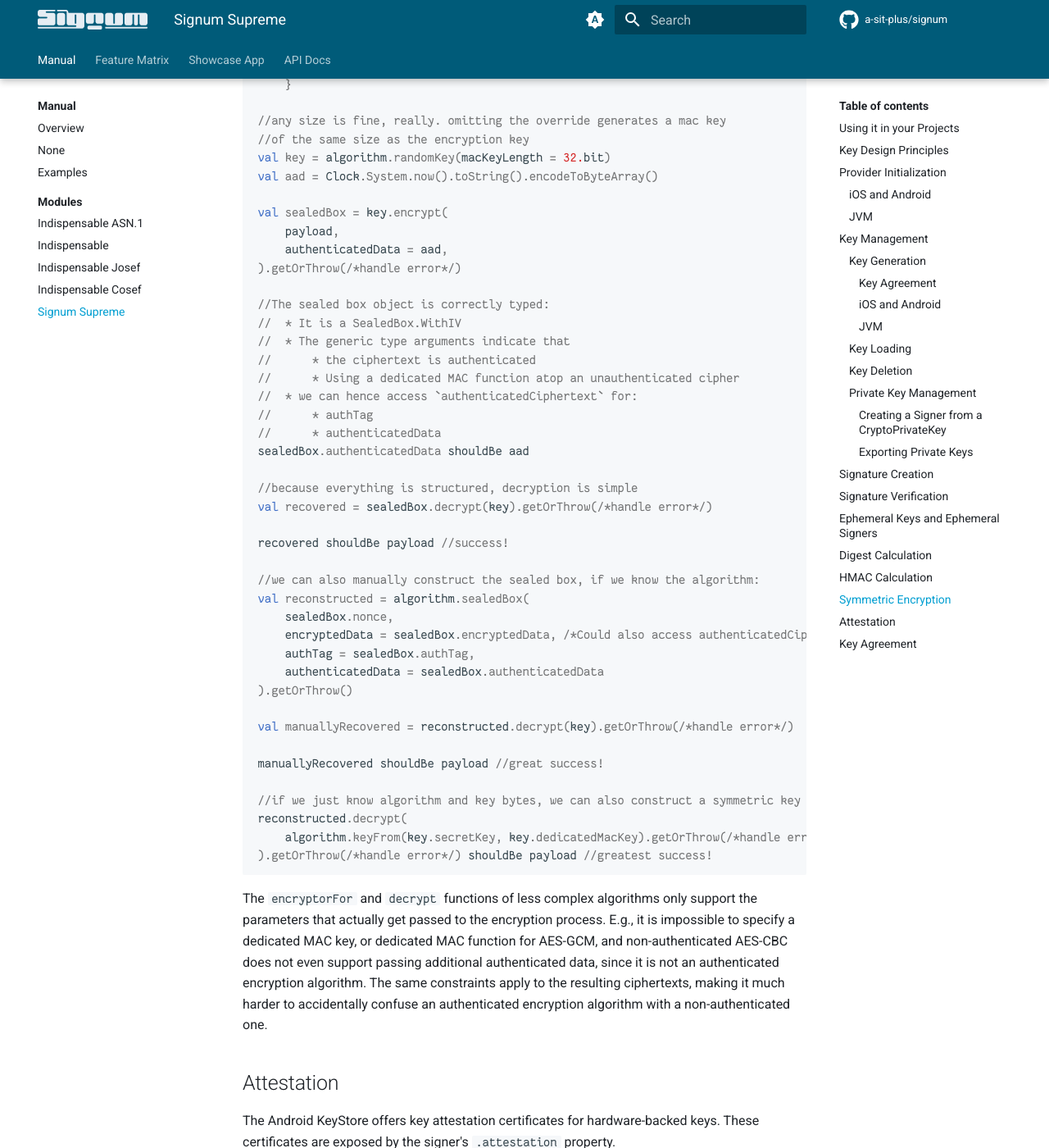
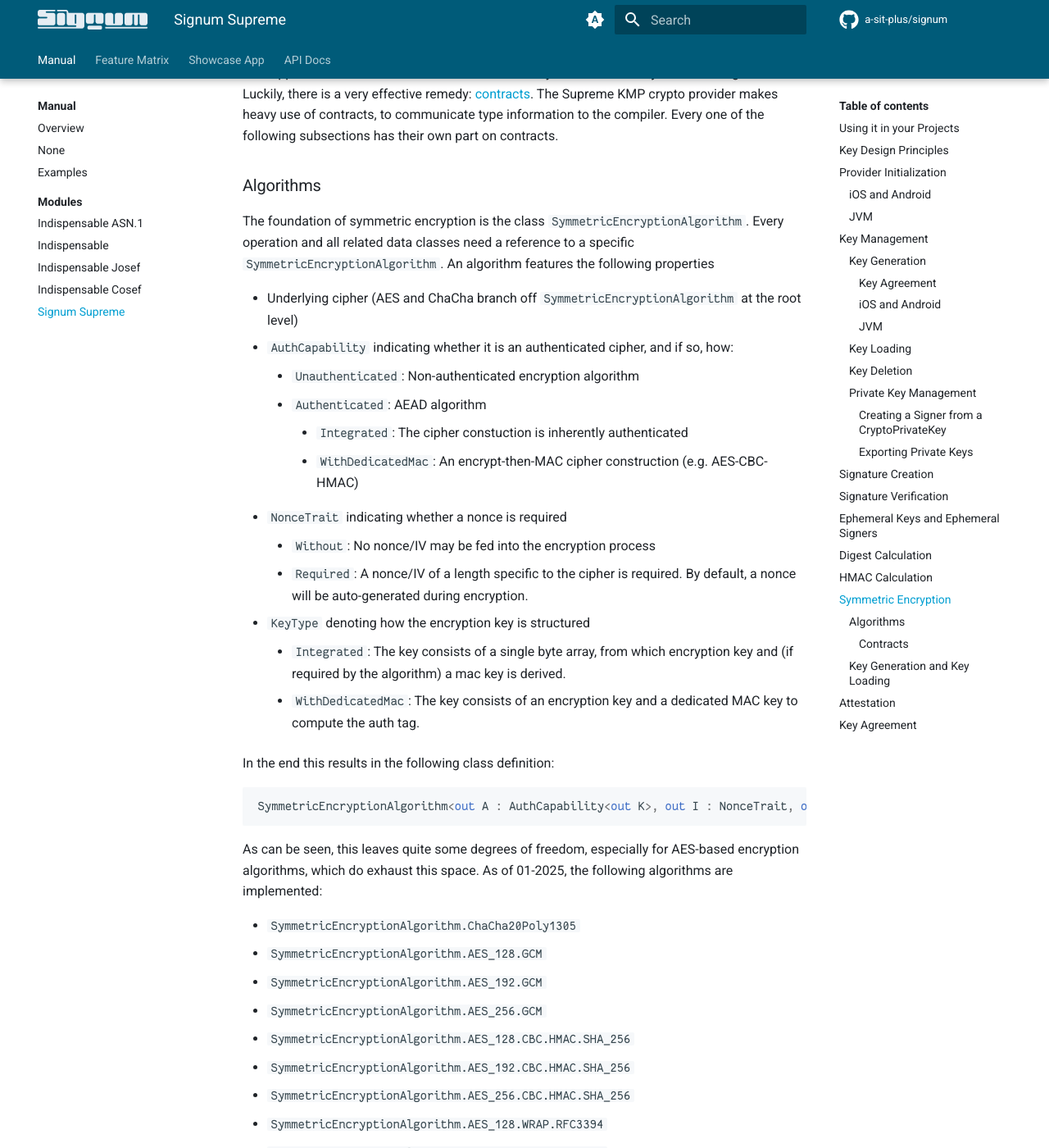
Before and after one commit to a-sit-plus/signum, an MkDocs documentation site: the page built from docs/docs/supreme.md, in a window 1280 px wide and 1400 px high, scrolled down 9132 px. Shown: the whole window at 82% size. Built offline with MkDocs 1.6.1 and Material for MkDocs 9.7.7, drawn with Linux system fonts in a browser that asks for light colours; comment, search, counter and statistics services are not loaded; some of the changed text lies outside the part shown.

Commit message:
tmp fixes

````diff
--- a/docs/docs/supreme.md
+++ b/docs/docs/supreme.md
@@ -363,7 +363,7 @@ For a list of supported algorithms, check out the [feature matrix](features.md#s
 ## Symmetric Encryption
 
 !!! warning inline end
-    **NEVER** re-use an IV! Let Supreme auto-generate them!
+    **NEVER** re-use an IV! Let the Supreme KMP crypto provider auto-generate them!
 
 Symmetric encryption is implemented both flexible and type-safe. At the same time, the public interface is also rather lean:
 
@@ -371,15 +371,74 @@ Symmetric encryption is implemented both flexible and type-safe. At the same tim
 * Invoke `randomKey()` on it to obtain a `SymmetricKey` object.
 * Call `encrypt(data)` on the key and receive a `SealedBox`.
 
-Encryption is the same straight-forward affair:
+Decryption is the same straight-forward affair:
 Simply call `decrypt(key)` on a `SealedBox` to remover the plaintext.
+
+!!! tip inline end
+    All data classes (keys, algorithms, ciphertext, MAC, et.) are part of the _indispensable_ module.
+    The actual functionality is implemented as extensions in the Supreme KMP crypto provider.
 
 To minimise the potential for error, everything (algorithms, keys, sealed boxes) makes heavy use of generics.
 Hence, a sealed box containing an authenticated ciphertext will only ever accept a symmetric key that is usable for AEAD.
 Additional runtime checks ensure that mo mixups can happen.
 
-Signum also supports custom HMAC-based authenticated encryption, letting you freely define which data gets fed into the MAC.
-You also have free rein over the MAC key:
+The API tries to be as type-safe as possible, e.g., it is impossible to specify a dedicated MAC key, or dedicated MAC function for AES-GCM,
+and non-authenticated AES-CBC does not even support passing additional authenticated data to the encryption process.
+The same constraints apply to the resulting ciphertexts, making it much harder
+to accidentally confuse an authenticated encryption algorithm with a non-authenticated one.
+
+This approach does come with one caveat: It forces you to know what you are dealing with.
+Luckily, there is a very effective remedy: [contracts](https://kotlinlang.org/api/core/kotlin-stdlib/kotlin.contracts/).
+The Supreme KMP crypto provider makes heavy use of contracts, to communicate type information to the compiler.
+Every one of the following subsections has their own part on contracts.
+
+
+### Algorithms
+The foundation of symmetric encryption is the class `SymmetricEncryptionAlgorithm`. Every operation and all related data classes
+need a reference to a specific `SymmetricEncryptionAlgorithm`.
+An algorithm features the following properties
+
+* Underlying cipher (AES and ChaCha branch off `SymmetricEncryptionAlgorithm` at the root level)
+* `AuthCapability` indicating whether it is an authenticated cipher, and if so, how:
+    * `Unauthenticated`: Non-authenticated encryption algorithm
+    * `Authenticated`: AEAD algorithm
+        * `Integrated`: The cipher constuction is inherently authenticated
+        * `WithDedicatedMac`: An encrypt-then-MAC cipher construction (e.g. AES-CBC-HMAC)
+* `NonceTrait` indicating whether a nonce is required
+    * `Without`: No nonce/IV may be fed into the encryption process
+    * `Required`:  A nonce/IV of a length specific to the cipher is required. By default, a nonce will be auto-generated during encryption.
+* `KeyType` denoting how the encryption key is structured
+    * `Integrated`: The key consists of a single byte array, from which encryption key and (if required by the algorithm) a mac key is derived.
+    * `WithDedicatedMac`: The key consists of an encryption key and a dedicated MAC key to compute the auth tag.
+
+In the end this results in the following class definition:
+
+```kotlin
+SymmetricEncryptionAlgorithm<out A : AuthCapability<out K>, out I : NonceTrait, out K : KeyType>
+```
+
+As can be seen, this leaves quite some degrees of freedom, especially for AES-based encryption algorithms, which do exhaust
+this space. As of 01-2025, the following algorithms are implemented:
+
+* `SymmetricEncryptionAlgorithm.ChaCha20Poly1305`
+* `SymmetricEncryptionAlgorithm.AES_128.GCM`
+* `SymmetricEncryptionAlgorithm.AES_192.GCM`
+* `SymmetricEncryptionAlgorithm.AES_256.GCM`
+* `SymmetricEncryptionAlgorithm.AES_128.CBC.HMAC.SHA_256`
+* `SymmetricEncryptionAlgorithm.AES_192.CBC.HMAC.SHA_256`
+* `SymmetricEncryptionAlgorithm.AES_256.CBC.HMAC.SHA_256`
+* `SymmetricEncryptionAlgorithm.AES_128.WRAP.RFC3394`
+* `SymmetricEncryptionAlgorithm.AES_192.WRAP.RFC3394`
+* `SymmetricEncryptionAlgorithm.AES_256.WRAP.RFC3394`
+* `SymmetricEncryptionAlgorithm.AES_128.CBC.PLAIN`
+* `SymmetricEncryptionAlgorithm.AES_192.CBC.PLAIN`
+* `SymmetricEncryptionAlgorithm.AES_256.CBC.PLAIN`
+* `SymmetricEncryptionAlgorithm.AES_128.ECB`
+* `SymmetricEncryptionAlgorithm.AES_192.ECB`
+* `SymmetricEncryptionAlgorithm.AES_256.ECB`
+
+In addition, it is possible to customise AES-CBC-HMAC by freely defining which data gets fed into the MAC.
+There are also no constraints on the MAC key length, except that it must not be empty:
 
 ```kotlin
 val payload = "More matter, with less art!".encodeToByteArray()
@@ -434,12 +493,14 @@ reconstructed.decrypt(
 ).getOrThrow(/*handle error*/) shouldBe payload //greatest success!
 ```
 
-The `encryptorFor` and `decrypt` functions of less complex algorithms only support the parameters that actually get
-passed to the encryption process. E.g., it is impossible to specify a dedicated MAC key, or dedicated MAC function for AES-GCM,
-and non-authenticated AES-CBC does not even support passing additional authenticated data, since it is not an
-authenticated encryption algorithm. The same constraints apply to the resulting ciphertexts, making it much harder
-to accidentally confuse an authenticated encryption algorithm with a non-authenticated one.
+#### Contracts
+The following functions aid in fixing type parameters of an algorithm object:
 
+* `isBlockCipher` smart-casts the algorihtm to either a block cipher or a stream cipher
+* `isStreamC` smart-casts the algorihtm to either a block cipher or a stream cipher
+
+### Key Generation and Key Loading
+The main function for key generation is `SymmetricEncryptionalgorithm.randomKey()`.
 
 
 ## Attestation
````
Also changed, not shown: 1 other file.
